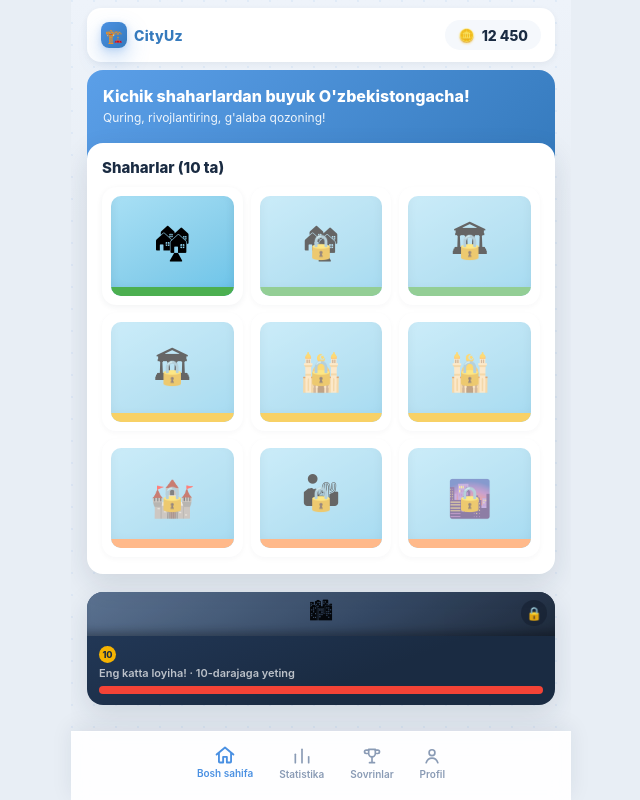
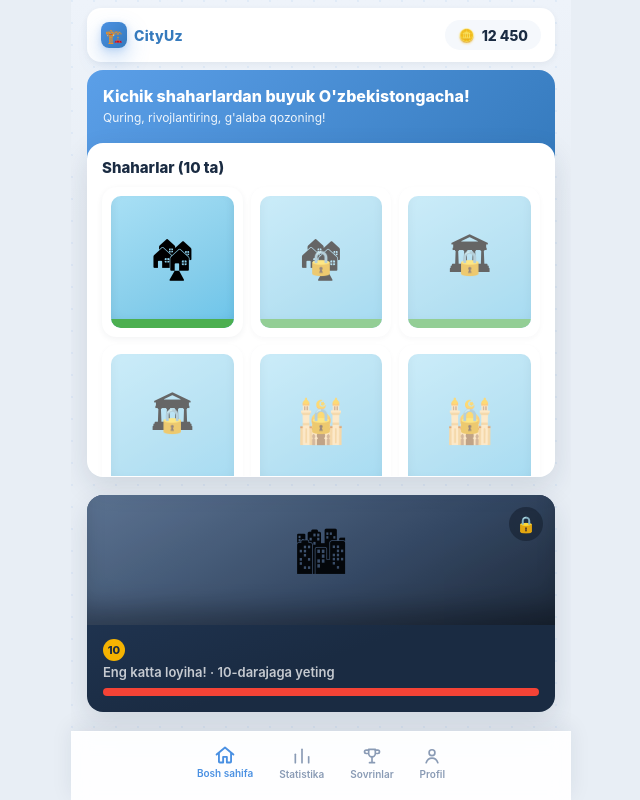
Before and after one commit to pablorikoyes-wq/cityuzb, a plain HTML site: page index.html in a window 1280 px wide. Shown: the whole page, without its empty margins (319-959 px from the left). Drawn offline with Linux system fonts and the light colour scheme.

Commit message:
Update index.html

```diff
--- a/index.html
+++ b/index.html
@@ -76,7 +76,7 @@
 .city-card:active{transform:scale(.95);box-shadow:var(--shadow-sm)}
 .city-card:not(.locked):hover{box-shadow:var(--shadow-md);transform:translateY(-1px)}
 .city-card.locked{opacity:.6}
-.icon-slot-city{width:100%;height:100px;border-radius:10px;margin-bottom:0;display:flex;align-items:center;justify-content:center;font-size:36px;overflow:hidden;position:relative}
+.icon-slot-city{width:100%;height:132px;border-radius:10px;margin-bottom:0;display:flex;align-items:center;justify-content:center;font-size:42px;overflow:hidden;position:relative}
 .city-img{background:linear-gradient(150deg,#a9e0f5,#87ceeb 60%,#6bc4ea);box-shadow:inset 0 -6px 10px rgba(0,60,90,.12)}
 .city-diff{position:absolute;left:0;right:0;bottom:0;height:9px;border-radius:0 0 9px 9px;margin:0}
 .diff-easy{background:#4caf50}
@@ -89,13 +89,13 @@
 /* ВИТРИНА: 10-й город (Tashkent City) — крупная карточка в самом низу списка */
 .city-showcase-card{margin:10px 16px 8px;position:relative;border-radius:var(--radius-lg);overflow:hidden;cursor:pointer;background:linear-gradient(160deg,#243b5c,#1a2b42 65%);box-shadow:var(--shadow-lg);transition:transform .18s var(--ease-out)}
 .city-showcase-card:active{transform:scale(.98)}
-.city-showcase-card .showcase-img{width:100%;height:44px;display:flex;align-items:center;justify-content:center;font-size:22px;background:linear-gradient(150deg,#5b7fae,#2f4d78 60%,#1a2b42);box-shadow:inset 0 -10px 10px -6px rgba(0,0,0,.35)}
-.city-showcase-card .showcase-body{padding:10px 12px 11px}
+.city-showcase-card .showcase-img{width:100%;height:130px;display:flex;align-items:center;justify-content:center;font-size:48px;background:linear-gradient(150deg,#5b7fae,#2f4d78 60%,#1a2b42);box-shadow:inset 0 -26px 26px -10px rgba(0,0,0,.35)}
+.city-showcase-card .showcase-body{padding:14px 16px 16px}
 .city-showcase-card .showcase-top-row{display:flex;align-items:center;gap:8px;margin-bottom:3px}
-.city-showcase-card .showcase-badge{display:inline-flex;align-items:center;justify-content:center;width:17px;height:17px;border-radius:50%;background:var(--color-gold);color:#1a2b42;font-size:9px;font-weight:800;flex:none}
-.city-showcase-card .showcase-sub{font-size:11px;color:rgba(255,255,255,.7);font-weight:600;margin-bottom:6px}
+.city-showcase-card .showcase-badge{display:inline-flex;align-items:center;justify-content:center;width:22px;height:22px;border-radius:50%;background:var(--color-gold);color:#1a2b42;font-size:11px;font-weight:800;flex:none}
+.city-showcase-card .showcase-sub{font-size:13px;color:rgba(255,255,255,.75);font-weight:600;margin-bottom:8px}
 .city-showcase-card .showcase-body .city-diff{position:static;height:8px;border-radius:var(--radius-sm);margin-top:2px}
-.city-showcase-card .showcase-lock{position:absolute;top:8px;right:8px;width:26px;height:26px;border-radius:50%;background:rgba(20,30,45,.55);backdrop-filter:blur(3px);display:flex;align-items:center;justify-content:center;font-size:13px}
+.city-showcase-card .showcase-lock{position:absolute;top:12px;right:12px;width:34px;height:34px;border-radius:50%;background:rgba(20,30,45,.55);backdrop-filter:blur(3px);display:flex;align-items:center;justify-content:center;font-size:16px}
 .city-showcase-card.locked .showcase-img{filter:grayscale(.35);opacity:.85}
 
 /* PROGRESS */
```
